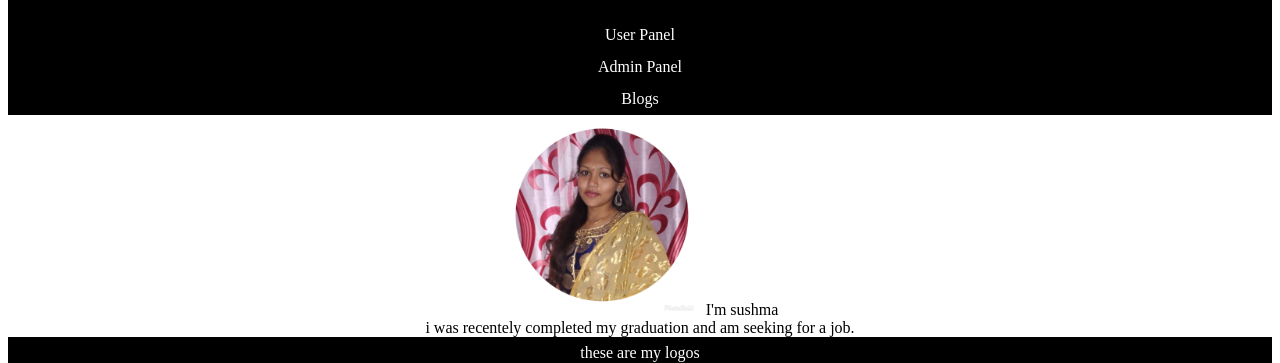
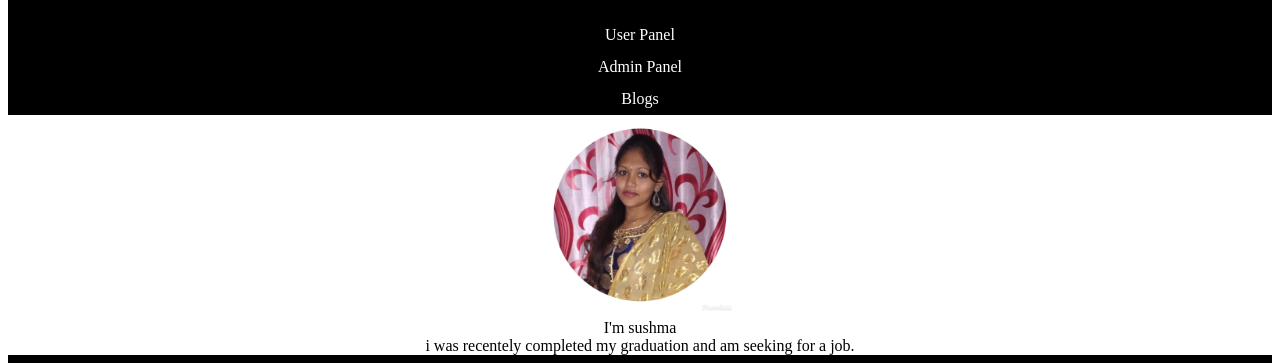
Before and after one commit to sushmareddykalluri/Document, a plain HTML site: page index.html in a window 1280 px wide. Shown: the part 88-451 px from the top of the page. Drawn offline with Linux system fonts and the light colour scheme.

Commit message:
Add files via upload

```diff
--- a/index.html
+++ b/index.html
@@ -14,7 +14,7 @@
     <a href="Blogsex.html">Blogs</a>
 </header>
     <img src="mypic.jpeg" width="200" height="200">
-    I'm sushma <br>i was recentely completed my graduation and am seeking for a job.
+   <center><span> I'm sushma <br>i was recentely completed my graduation and am seeking for a job.</span></center>
     <div>
          these are my logos <br>
         <img src="logo.jpeg" width="50" height="50">
```
